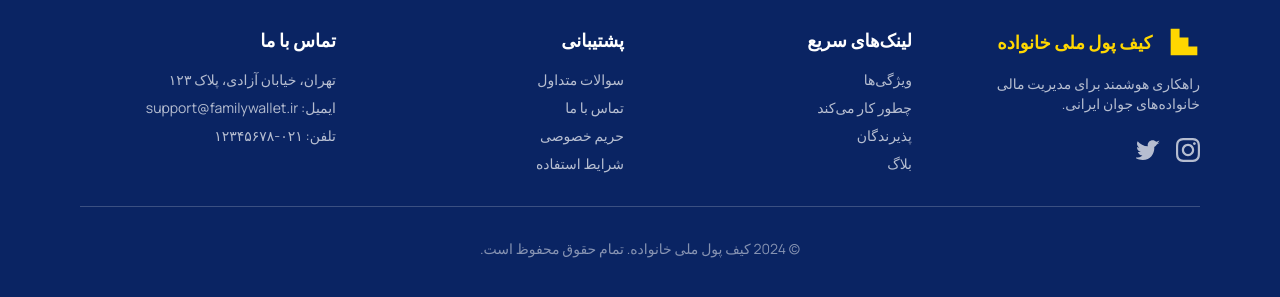
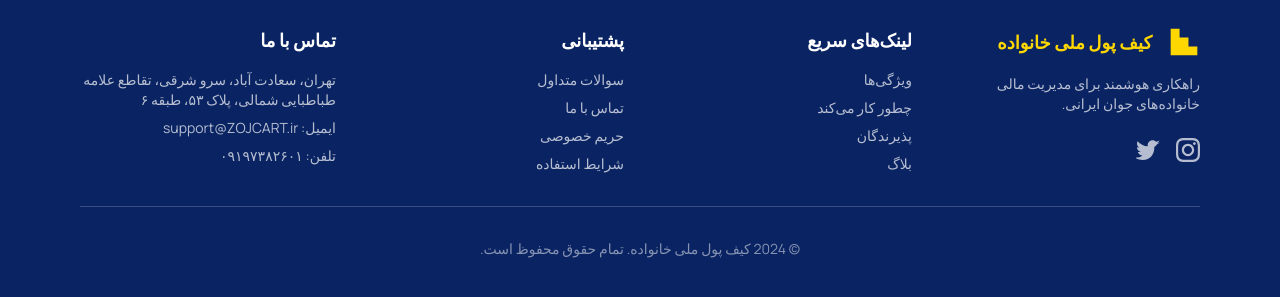
Before and after one commit to Aligh110/ZOJCART.github.io, a plain HTML site: page index.html in a window 1280 px wide. Shown: the part 3491-3788 px from the top of the page. Drawn offline with nearby package versions, Linux system fonts and the light colour scheme.

Commit message:
Update index.html

```diff
--- a/index.html
+++ b/index.html
@@ -256,9 +256,9 @@
 <div>
 <h4 class="font-bold text-lg">تماس با ما</h4>
 <ul class="mt-4 space-y-2 text-sm text-white/70">
-<li><p>تهران، خیابان آزادی، پلاک ۱۲۳</p></li>
-<li><p>ایمیل: support@familywallet.ir</p></li>
-<li><p>تلفن: ۰۲۱-۱۲۳۴۵۶۷۸</p></li>
+<li><p>تهران، سعادت آباد، سرو شرقی، تقاطع علامه طباطبایی شمالی، پلاک ۵۳، طبقه ۶ </p></li>
+<li><p>ایمیل: support@ZOJCART.ir</p></li>
+<li><p>تلفن: ۰۹۱۹۷۳۸۲۶۰۱</p></li>
 </ul>
 </div>
 </div>
```
